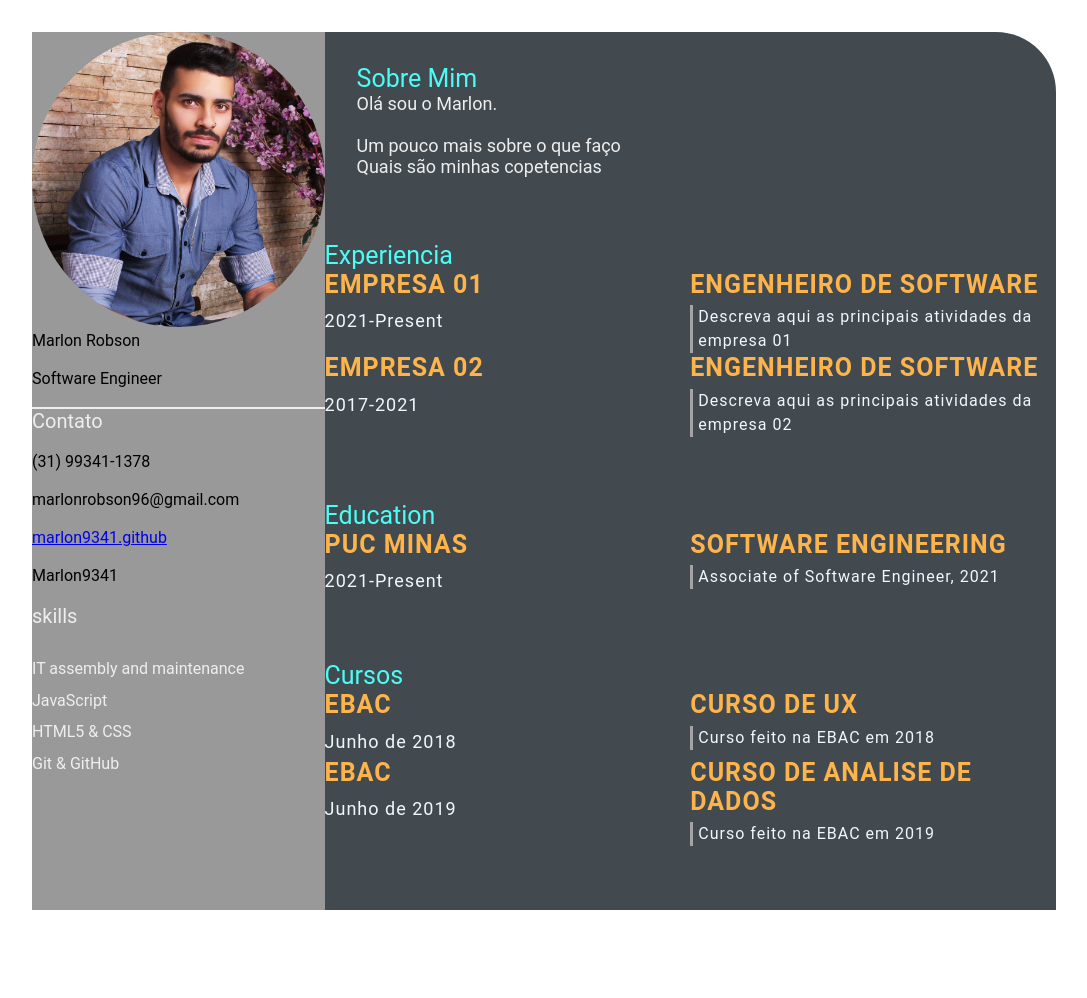
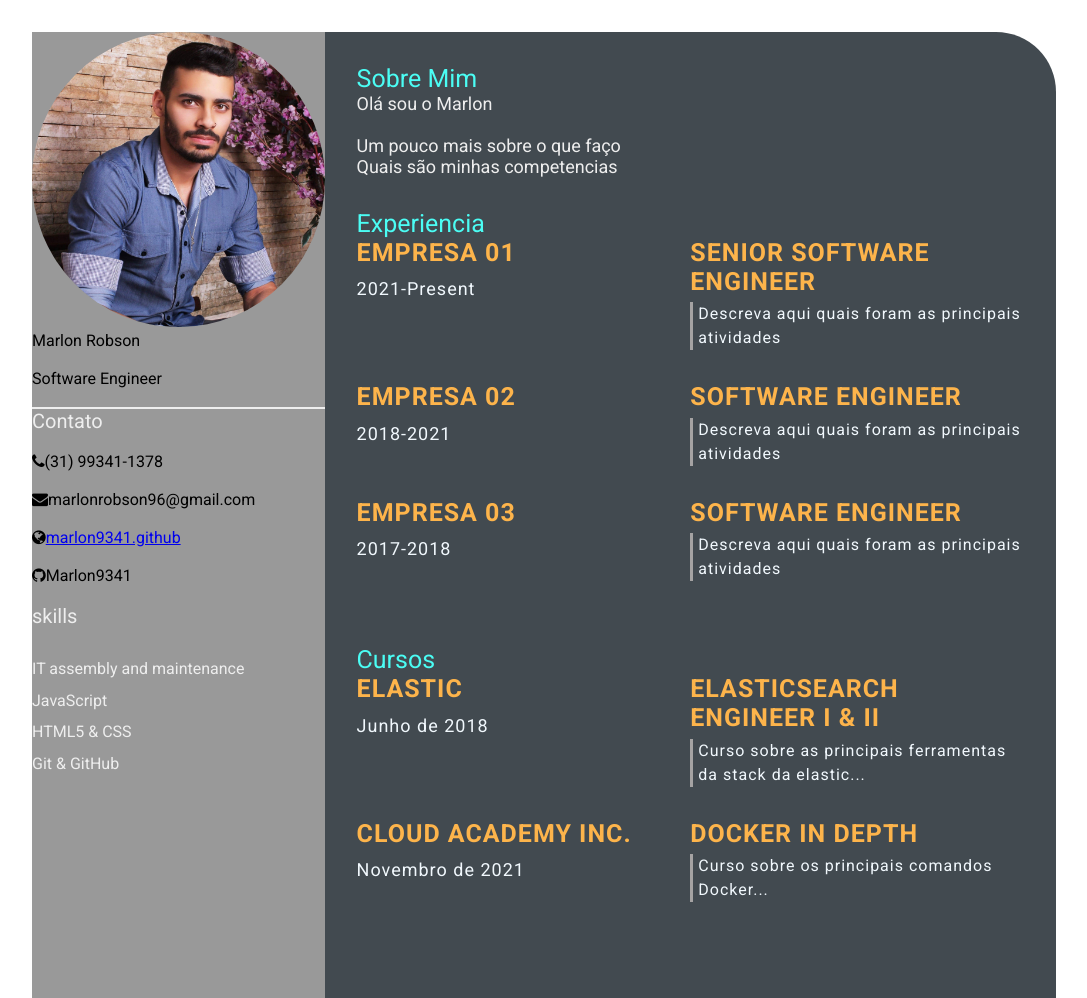
Before and after one commit to Marlon9341/marlon9341.github.io, a plain HTML site: page index.html in a window 1280 px wide. Shown: the whole page, without its empty margins (96-1183 px from the left). Before the commit the page ends 942 px from the top, so only its background shows below. Drawn offline with Linux system fonts and the light colour scheme.

Commit message:
Css style (#6)
* feature: add expirience

* feature: css style

Co-authored-by: [Marlon Robson] <[marlonrobson96@gmail.com]>

```diff
--- a/index.html
+++ b/index.html
@@ -5,6 +5,10 @@
     <meta http-equiv="X-UA-Compatible" content="IE=edge">
     <meta name="viewport" content="width=device-width, initial-scale=1.0">
     <title>Marlon Robson CV</title>
+    <link rel="preconnect" href="https://fonts.googleapis.com">
+    <link rel="preconnect" href="https://fonts.gstatic.com" crossorigin>
+    <link href="https://fonts.googleapis.com/css2?family=Roboto:ital,wght@0,100;0,300;0,400;0,700;1,100;1,300;1,400;1,700&display=swap" rel="stylesheet">
+    <link rel="stylesheet" href="https://cdnjs.cloudflare.com/ajax/libs/font-awesome/4.7.0/css/font-awesome.min.css">
     <link rel="stylesheet" href="style.css">
 </head>
 <body>
@@ -45,13 +49,12 @@
                     <section class="about gap">
                         <div class="right-title">Sobre Mim</div>
                         <p class="about-me-contents">
-                            Olá sou o Marlon.<br>
+                            Olá sou o Marlon<br>
                             <br> Um pouco mais sobre o que faço
-                            <br> Quais são minhas copetencias
-
+                            <br> Quais são minhas competencias
                         </p>
                     </section>
-                </div>
+
                     <section class="experience gap">
                         <div class="right-title">Experiencia</div>
                         <div class="experience-contents">
@@ -60,65 +63,66 @@
                                 <p class="exp-time-period">2021-Present</p>
                             </div>
                             <div class="exp-right">
-                            <p class="exp-position">Engenheiro de Software</p>
+                                <p class="exp-position">Senior Software Engineer</p>
                                 <p class="exp-desc">
-                                Descreva aqui as principais atividades da empresa 01
-                            </p>
-                        </div>
-                        <div class="exp-left">
-                            <p class="exp-company-name">Empresa 02</p>
-                            <p class="exp-time-period">2017-2021</p>
-                        </div>
-                        <div class="exp-right">
-                            <p class="exp-position">Engenheiro de Software</p>
-                            <p class="exp-desc">
-                                Descreva aqui as principais atividades da empresa 02
+                                    Descreva aqui quais foram as principais atividades
                                 </p>
                             </div>
                         </div>
-
-                </section>
-                <section class="education gap">
-                    <div class="right-title">Education</div>
-                    <div class="education-contents">
-                        <div class="education-left">
-                            <p class="education-school-name">PUC Minas</p>
-                            <p class="educationp-time-period">2021-Present</p>
+                        <div class="experience-contents">
+                            <div class="exp-left">
+                                <p class="exp-company-name">Empresa 02</p>
+                                <p class="exp-time-period">2018-2021</p>
                             </div>
-                        <div class="education-right">
-                            <p class="education-subject">Software Engineering</p>
-                            <p class="education-desc">
-                                Associate of Software Engineer, 2021
+                            <div class="exp-right">
+                                <p class="exp-position">Software Engineer</p>
+                                <p class="exp-desc">
+                                    Descreva aqui quais foram as principais atividades
                                 </p>
                             </div>
                         </div>
+                        <div class="experience-contents">
+                            <div class="exp-left">
+                                <p class="exp-company-name">Empresa 03</p>
+                                <p class="exp-time-period">2017-2018</p>
+                            </div>
+                            <div class="exp-right">
+                                <p class="exp-position">Software Engineer</p>
+                                <p class="exp-desc">
+                                    Descreva aqui quais foram as principais atividades
+                                </p>
+                            </div>
                         </div>
                     </section>
+
                     <section class="awards gap">
                         <div class="right-title">Cursos</div>
                         <div class="awards-contents">
                             <div class="awards-left">
-                            <p class="awards-company-name">EBAC</p>
+                                <p class="awards-company-name">Elastic</p>
                                 <p class="awards-time-period">Junho de 2018</p>
                             </div>
                             <div class="awards-right">
-                            <p class="awards-name">Curso de UX</p>
+                                <p class="awards-name">Elasticsearch Engineer I & II</p>
                                 <p class="awards-desc">
-                                Curso feito na EBAC em 2018
+                                    Curso sobre as principais ferramentas da stack da elastic...
                                 </p>
                             </div>
+                        </div>
+                        <div class="awards-contents">
                             <div class="awards-left">
-                            <p class="awards-company-name">EBAC</p>
-                            <p class="awards-time-period">Junho de 2019</p>
+                                <p class="awards-company-name">Cloud Academy Inc.</p>
+                                <p class="awards-time-period">Novembro de 2021</p>
                             </div>
                             <div class="awards-right">
-                            <p class="awards-name">Curso de Analise de dados</p>
+                                <p class="awards-name">Docker in Depth</p>
                                 <p class="awards-desc">
-                                Curso feito na EBAC em 2019
+                                    Curso sobre os principais comandos Docker...
                                 </p>
                             </div>
                         </div>
                     </section>
+                </div>
             </section>
 
         </main>
```
Lines whose indentation alone changed are shown as unchanged.
